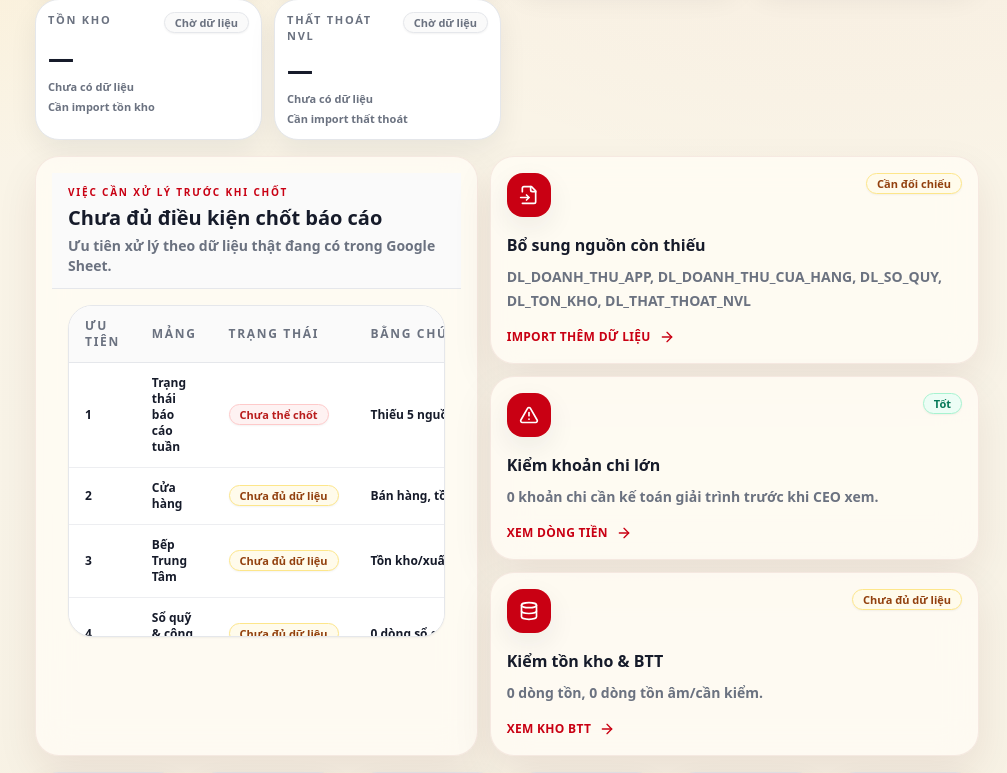
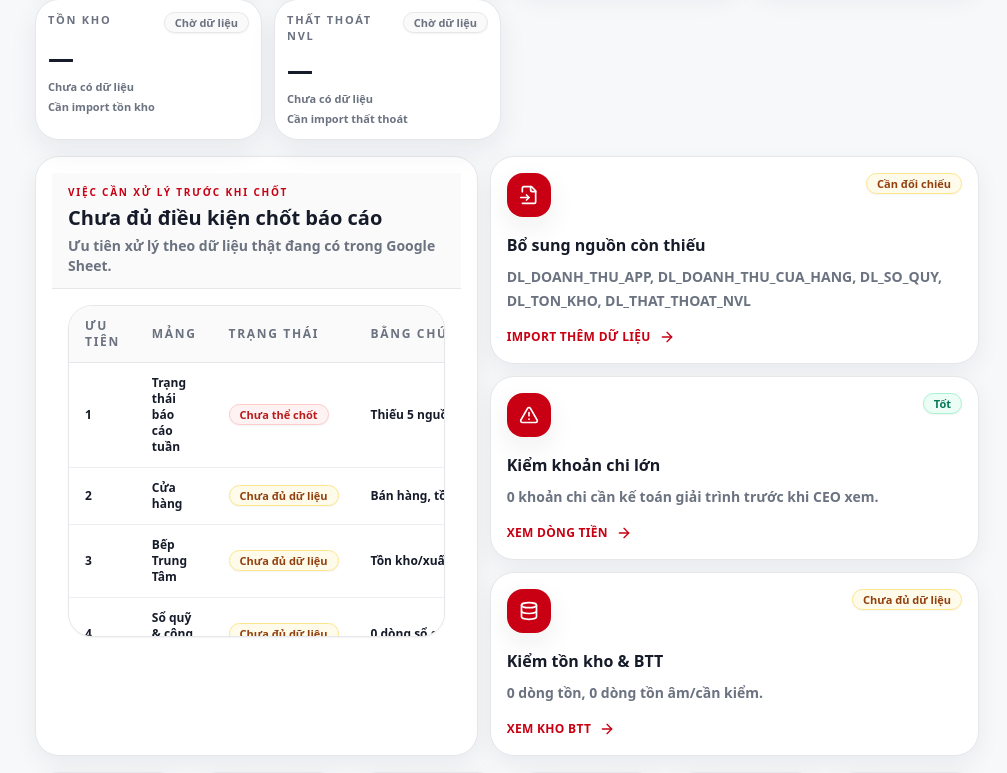
Before and after one commit to daotanluc1990/ketoan_lang2, a Next.js app: page /tong-quan in a window 1280 px wide. Shown: the part 945-1718 px from the top of the page, without its empty margins (273-1280 px from the left). Built offline with nearby package versions, Linux system fonts and the light colour scheme; no server answers.

Commit message:
ui: compact admin global styling

```diff
--- a/src/styles/globals.css
+++ b/src/styles/globals.css
@@ -4,12 +4,11 @@
 
 :root {
   color-scheme: light;
-  --background: #f8f3e7;
-  --foreground: #1f1b16;
-  --brand-red: #8b1e1e;
-  --brand-red-dark: #641515;
-  --brand-gold: #f6c453;
-  --brand-line: #e9ddc9;
+  --background: #f7f8fa;
+  --foreground: #111827;
+  --brand-red: #c90013;
+  --brand-red-dark: #a50010;
+  --brand-line: #e5e7eb;
 }
 
 html, body {
@@ -26,48 +25,26 @@ body {
 }
 
 a { color: inherit; text-decoration: none; }
-
 button, input, select, textarea { font: inherit; }
-
-::selection {
-  background: rgba(246, 196, 83, 0.45);
-  color: #2b1c16;
-}
-
+::selection { background: rgba(201, 0, 19, 0.16); color: #111827; }
 .number { font-variant-numeric: tabular-nums; }
 
-.app-bg {
-  background:
-    radial-gradient(circle at 12% 8%, rgba(246, 196, 83, 0.34), transparent 28%),
-    radial-gradient(circle at 88% 6%, rgba(139, 30, 30, 0.10), transparent 30%),
-    linear-gradient(180deg, #fff7e7 0%, #f8f3e7 45%, #f5ecd9 100%);
-}
+.app-bg { background: #f7f8fa; }
 
 .glass-surface {
-  background: rgba(255, 252, 244, 0.86);
-  border: 1px solid rgba(139, 30, 30, 0.08);
-  box-shadow: 0 16px 42px rgba(75, 16, 16, 0.08);
-  backdrop-filter: blur(18px);
+  background: #ffffff;
+  border: 1px solid #e5e7eb;
+  box-shadow: 0 8px 24px rgba(17, 24, 39, 0.06);
 }
 
 .sidebar-scroll, .table-scroll {
   scrollbar-width: thin;
-  scrollbar-color: rgba(246, 196, 83, 0.72) rgba(255, 255, 255, 0.08);
+  scrollbar-color: rgba(156, 163, 175, 0.75) transparent;
 }
 
-.sidebar-scroll::-webkit-scrollbar, .table-scroll::-webkit-scrollbar {
-  width: 8px;
-  height: 8px;
-}
-
-.sidebar-scroll::-webkit-scrollbar-track, .table-scroll::-webkit-scrollbar-track {
-  background: rgba(255, 255, 255, 0.08);
-}
-
-.sidebar-scroll::-webkit-scrollbar-thumb, .table-scroll::-webkit-scrollbar-thumb {
-  background: rgba(246, 196, 83, 0.72);
-  border-radius: 999px;
-}
+.sidebar-scroll::-webkit-scrollbar, .table-scroll::-webkit-scrollbar { width: 7px; height: 7px; }
+.sidebar-scroll::-webkit-scrollbar-track, .table-scroll::-webkit-scrollbar-track { background: transparent; }
+.sidebar-scroll::-webkit-scrollbar-thumb, .table-scroll::-webkit-scrollbar-thumb { background: rgba(156, 163, 175, 0.75); border-radius: 999px; }
 
 @media (max-height: 780px) {
   .sidebar-foot { display: none; }
```
